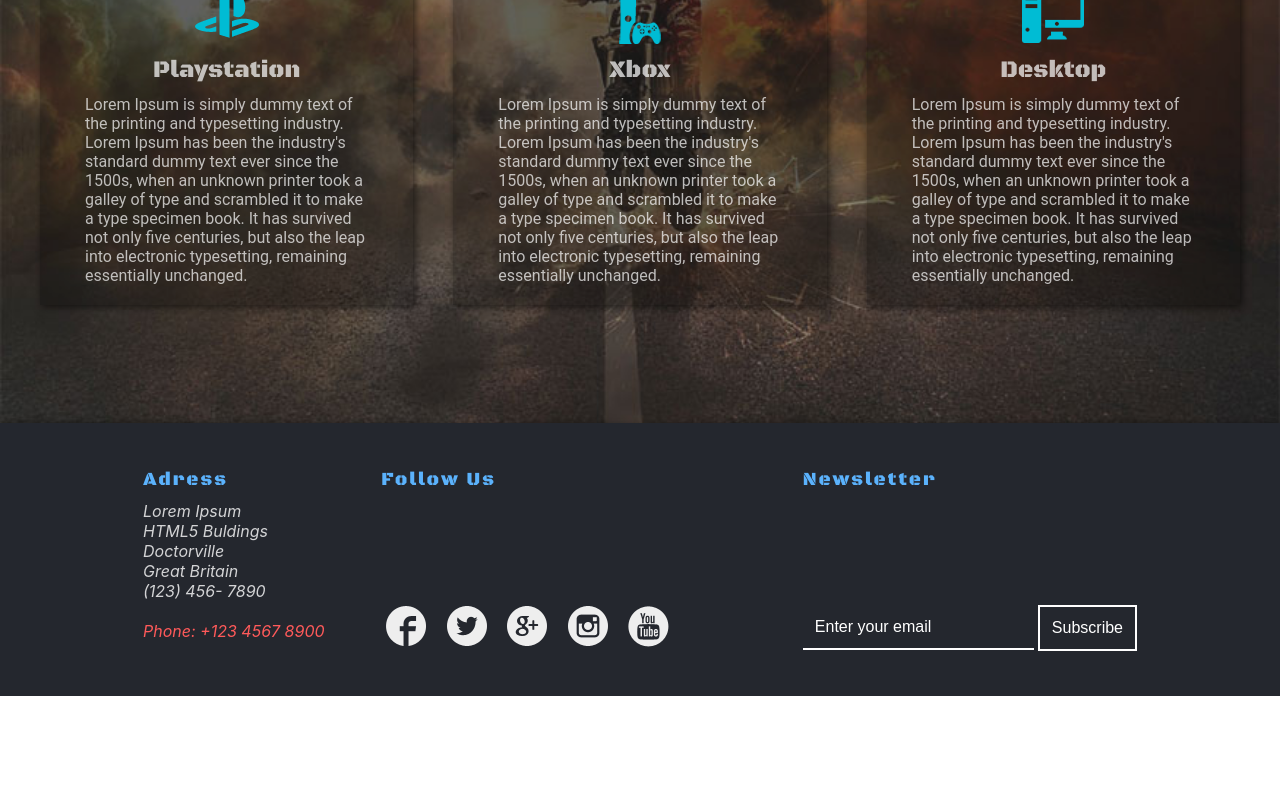
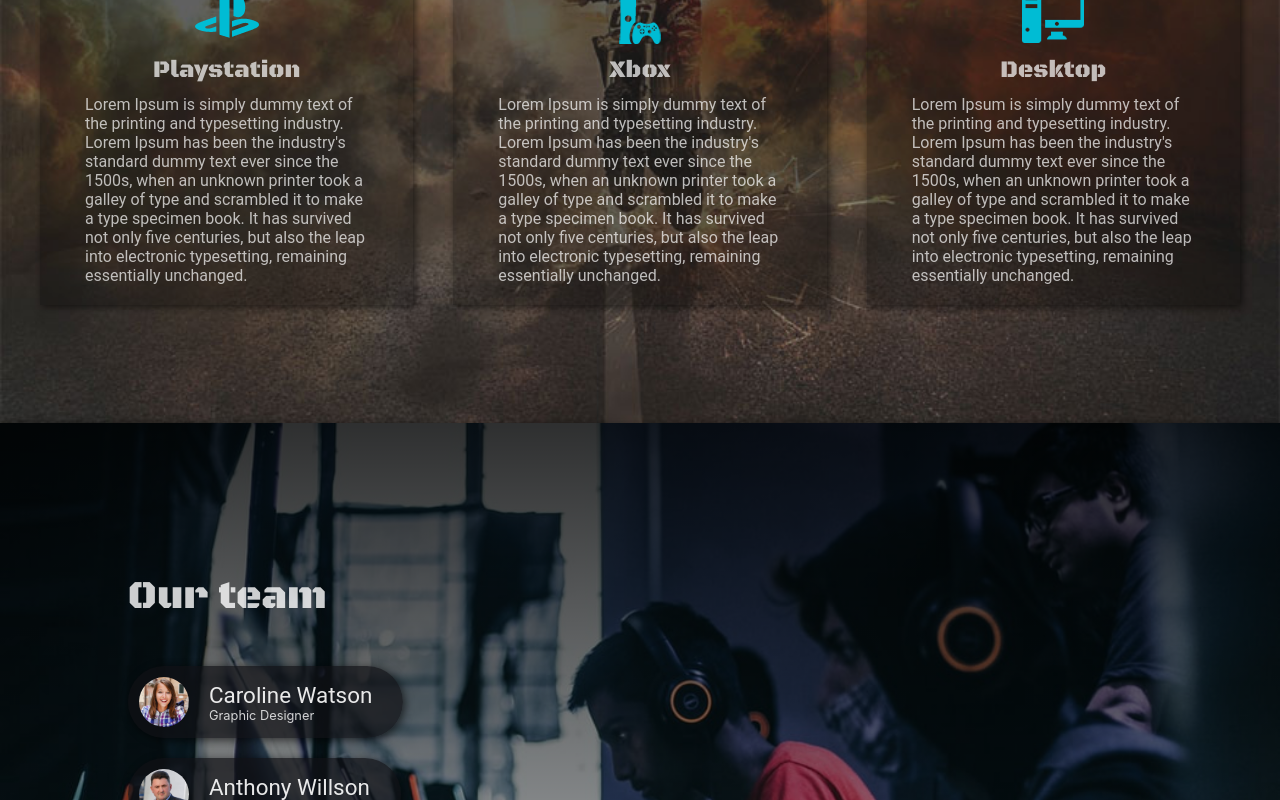
Before and after one commit to elenydev/game-ecommerce, a Next.js app in the folder front/: page / in a window 1280 px wide. Shown: the part 2000-2800 px from the top of the page. Before the commit the page ends 2696 px from the top, so only its background shows below. Built offline with nearby package versions, Linux system fonts and the light colour scheme.

Commit message:
implement ourteam section and ended footer

```diff
--- a/front/components/Footer/index.js
+++ b/front/components/Footer/index.js
@@ -7,6 +7,7 @@
   align-items: center;
   background-color: #24272e;
   justify-content: center;
+  flex-direction: column;
   box-shadow: 2px 2px 8px 0 rgb(0 0 0 / 60%);
   padding: 10px;
 
@@ -25,6 +26,7 @@
   @media (min-width: 960px) {
     width: 90%;
     flex-direction: row;
+    flex-wrap: wrap;
   }
 
   @media (min-width: 1280px) {
@@ -125,6 +127,24 @@
   }
 `;
 
+const FooterDescription = styled.p`
+  display: block;
+  width: 100%;
+  text-decoration: none;
+  font-family: "Roboto";
+  text-align: center;
+  margin: 25px 0;
+  color: rgba(255, 255, 255, 0.8);
+  @media (min-width: 960px) {
+    margin-top: 40px;
+  }
+
+  & > a {
+    cursor: pointer;
+    color: #5bb2fc;
+  }
+`;
+
 const Footer = () => {
   return (
     <Wrapper>
@@ -170,6 +190,12 @@
         </FollowUsContainer>
         <Newsletter />
       </FooterContainer>
+      <FooterDescription>
+        © 2020 Online Gaming. All Rights Reserved | Design by{" "}
+        <a href='https://w3layouts.com/' target='_blank'>
+          w3layouts
+        </a>
+      </FooterDescription>
     </Wrapper>
   );
 };
--- a/front/components/Newsletter/index.js
+++ b/front/components/Newsletter/index.js
@@ -23,6 +23,7 @@
 
 const Form = styled.form`
   display: flex;
+  font-family: "Roboto";
   justify-content: space-between;
   align-items: center;
   background-color: transparent;
--- /dev/null
+++ b/front/components/OurTeam/index.js
@@ -0,0 +1,182 @@
+import React from "react";
+import styled from "styled-components";
+
+const Wrapper = styled.div`
+  display: flex;
+  justify-content: flex-start;
+
+  background: linear-gradient(
+      to bottom,
+      rgba(0, 0, 0, 0.8) 0%,
+      rgba(0, 0, 0, 0) 100%
+    ),
+    url("/images/backgroundTeam.jpg") no-repeat center;
+  background-size: cover;
+  padding: 10%;
+  min-height: 100vh;
+  box-shadow: 2px 2px 8px 0 rgb(0 0 0 / 60%);
+`;
+
+const ContentWrapper = styled.div`
+  display: flex;
+  flex-direction: column;
+  min-height: 80%;
+  width: 100%;
+
+  @media (min-width: 960px) {
+    width: 60%;
+    height: 70%;
+  }
+
+  @media (min-width: 1280px) {
+    width: 40%;
+    min-height: 60%;
+  }
+`;
+
+const Header = styled.h2`
+  font-family: "Black Ops One", normal;
+  font-weight: 500;
+  font-size: 2.5em;
+  color: rgba(255, 255, 255, 0.8);
+  margin: 20px 0px;
+
+  @media (min-width: 960px) {
+    margin-bottom: 45px;
+  }
+`;
+
+const CardContainer = styled.div`
+  display: flex;
+  flex-direction: column;
+  align-items: flex-start;
+  justify-content: space-between;
+  width: 100%;
+`;
+
+const Card = styled.div`
+  display: flex;
+  background: rgba(16, 17, 21, 0.7);
+  padding: 10px 30px 10px 10px;
+  margin-bottom: 20px;
+  border-radius: 50px;
+  align-items: center;
+  justify-content: space-between;
+  flex: 0 0 auto;
+  transition: all 0.4s ease 0s;
+  border: 0.5px solid transparent;
+  box-shadow: 2px 2px 8px 0 rgb(0 0 0 / 60%);
+
+  &:hover {
+    transform: scale(1.07);
+    border: 0.5px solid #ff5a5a;
+  }
+
+  .first {
+    background-image: url("/images/t1.jpg");
+  }
+  .second {
+    background-image: url("/images/t2.jpg");
+  }
+  .third {
+    background-image: url("/images/t3.jpg");
+  }
+  .fourth {
+    background-image: url("/images/t4.jpg");
+  }
+  .fifth {
+    background-image: url("/images/t5.jpg");
+  }
+`;
+
+const CardImage = styled.div`
+  width: 50px;
+  height: 50px;
+  flex: 0 0 auto;
+  border-radius: 100%;
+  margin-right: 20px;
+  background-position: 50% 50%;
+  background-size: cover;
+`;
+
+const ParagraphContainer = styled.div`
+  display: flex;
+  flex-direction: column;
+`;
+
+const CardParagraph = styled.p`
+  font-family: "Roboto";
+  color: rgba(255, 255, 255, 0.9);
+  font-size: 1em;
+
+  @media (min-width: 960px) {
+    font-size: 1.4em;
+  }
+`;
+
+const CardParagraphDescription = styled.p`
+  font-size: 0.6em;
+  color: rgba(255, 255, 255, 0.8);
+  @media (min-width: 960px) {
+    font-size: 0.8em;
+  }
+`;
+
+const OurTeam = () => {
+  return (
+    <Wrapper>
+      <ContentWrapper>
+        <Header>Our team</Header>
+        <CardContainer>
+          <Card>
+            <CardImage className='first' />
+            <ParagraphContainer>
+              <CardParagraph>Caroline Watson</CardParagraph>
+              <CardParagraphDescription>
+                Graphic Designer
+              </CardParagraphDescription>
+            </ParagraphContainer>
+          </Card>
+          <Card>
+            <CardImage className='second' />
+            <ParagraphContainer>
+              <CardParagraph>Anthony Willson</CardParagraph>
+              <CardParagraphDescription>
+                Database Analyst
+              </CardParagraphDescription>
+            </ParagraphContainer>
+          </Card>
+          <Card>
+            <CardImage className='third' />
+            <ParagraphContainer>
+              <CardParagraph>John Doe</CardParagraph>
+              <CardParagraphDescription>
+                Marketing Specialist
+              </CardParagraphDescription>
+            </ParagraphContainer>
+          </Card>
+          <Card>
+            <CardImage className='fourth' />
+            <ParagraphContainer>
+              <CardParagraph>Carl Nayman</CardParagraph>
+              <CardParagraphDescription>
+                Back-End Developer
+              </CardParagraphDescription>
+            </ParagraphContainer>
+          </Card>
+          <Card>
+            <CardImage className='fifth' />
+            <ParagraphContainer>
+              <CardParagraph>Bruce Willson</CardParagraph>
+              <CardParagraphDescription>
+                Front-End Developer
+              </CardParagraphDescription>
+            </ParagraphContainer>
+          </Card>
+        </CardContainer>
+      </ContentWrapper>
+    </Wrapper>
+  );
+};
+
+export default OurTeam;
--- a/front/pages/index.js
+++ b/front/pages/index.js
@@ -4,6 +4,7 @@
 import GameTypes from '../components/GameTypes/index.js'
 import Devices from "../components/Devices/index.js";
 import styles from "../styles/Home.module.css";
+import OurTeam from "../components/OurTeam/index.js";
 import Footer from "../components/Footer/index.js";
 
 export default function Home() {
@@ -22,6 +23,8 @@
         <Hero />
         <GameTypes />
         <Devices />
+        <OurTeam />
+
         <Footer />
       </body>
     </>
```
Also changed, not shown: front/public/images/backgroundTeam.jpg (added).
